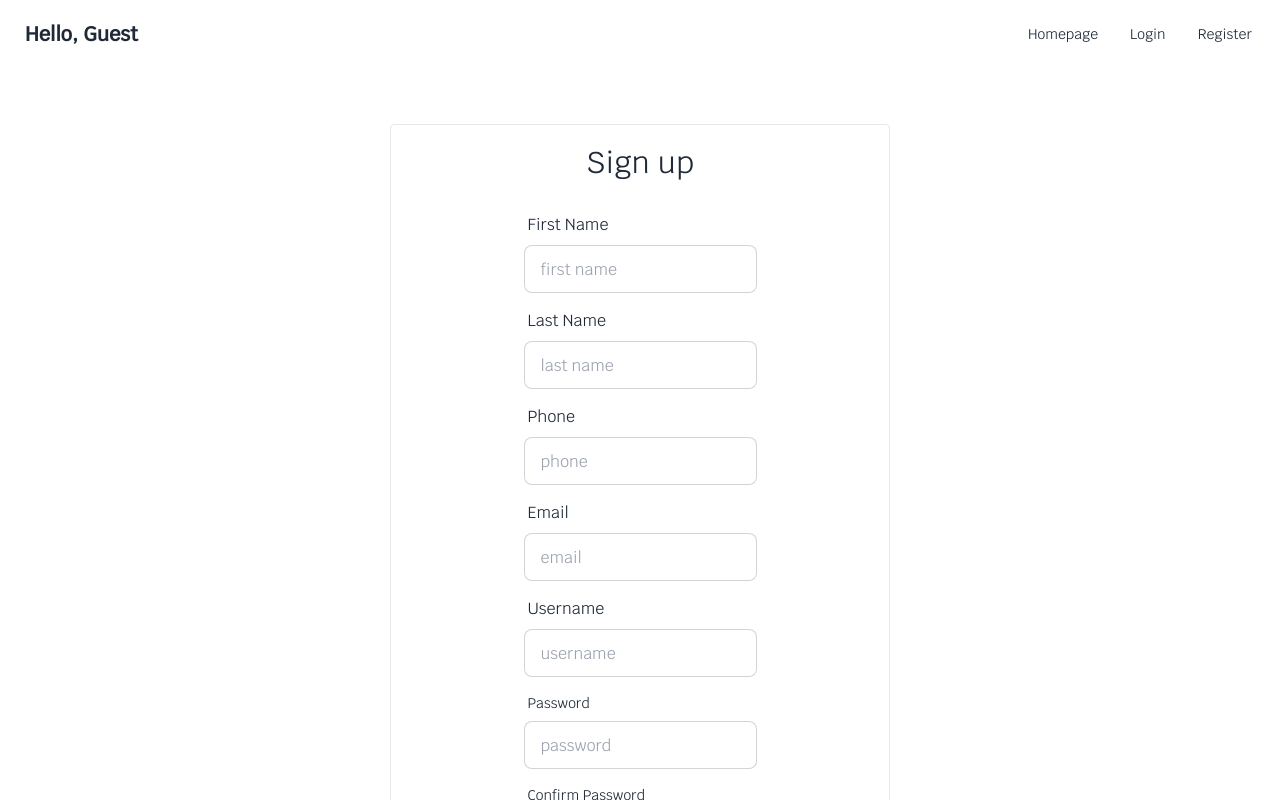
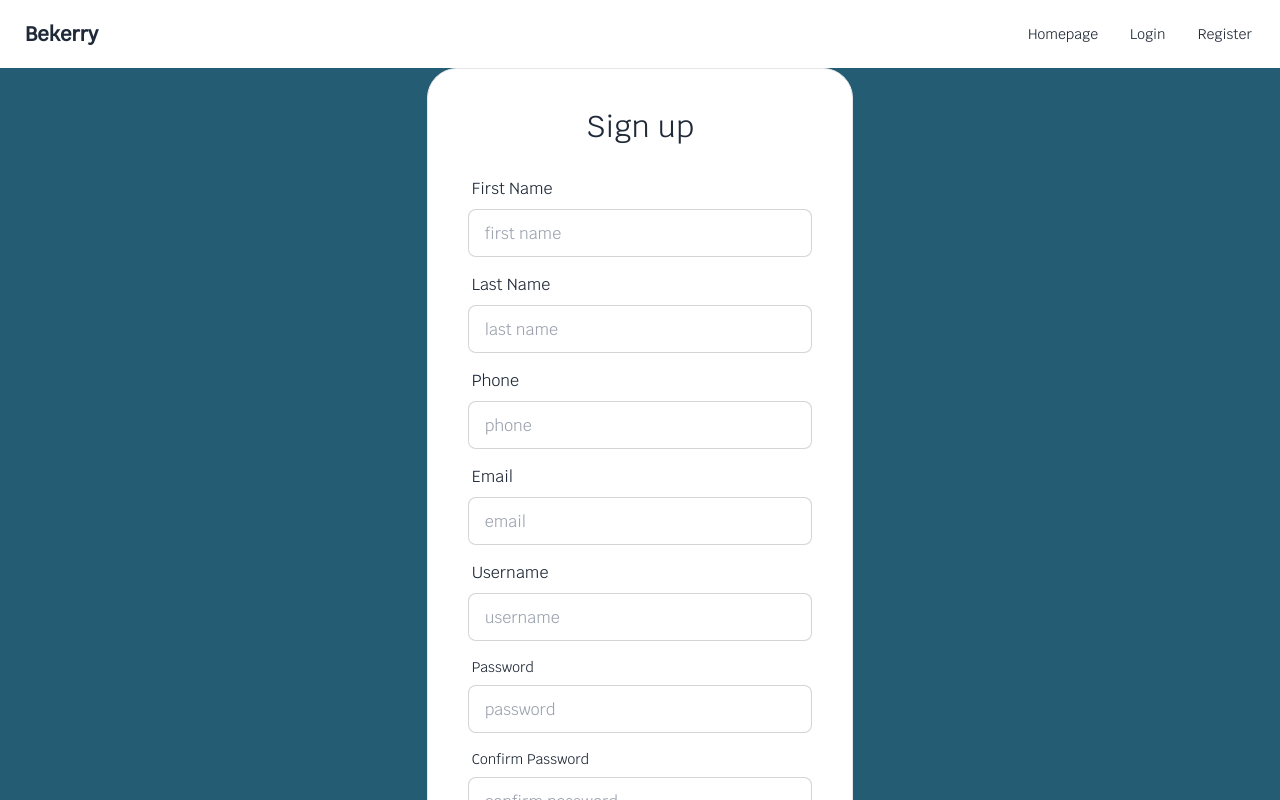
Before and after one commit to aomnau/front-end-bekery, a React (Vite) app: page /register in a window 1280 px wide. Shown: the top 800 px of the page. Built offline with nearby package versions, Linux system fonts and the light colour scheme.

Commit message:
first commit

```diff
--- a/src/layout/Header.jsx
+++ b/src/layout/Header.jsx
@@ -26,7 +26,7 @@ export default function Header() {
   return (
     <div className="navbar bg-base-100">
       <div className="flex-1">
-        <a className="btn btn-ghost text-xl">Hello, {user?.id ? user.username : 'Guest'}</a>
+        <a className="btn btn-ghost text-xl">Bekerry {user?.id ? user.username : ''}</a>
       </div>
       <div className="flex-none">
         <ul className="menu menu-horizontal px-1">
--- a/src/layout/LoginForm.jsx
+++ b/src/layout/LoginForm.jsx
@@ -32,9 +32,10 @@ export default function LoginForm() {
   }
 
   return (
-    <div className="p-5 border w-4/6 min-w-[500px] mx-auto rounded mt-5 ">
-      <div className="text-3xl mb-5">Please Login</div>
-      <form className="flex flex-col gap-2" onSubmit={hdlSubmit}>
+    <div style={{ backgroundColor: 'rgb(36,92,116)', minHeight: '100vh', display: 'flex', justifyContent: 'center', alignItems: 'center' }}>
+    <div className="p-10 border w-1/5 min-w-[100px]  mx-auto items-center bg-white " style={{ borderRadius: '30px' }} >
+      <div className="text-3xl mb-5 text-center">Login</div>
+      <form className="flex flex-col gap-2 justify-center items-center " onSubmit={hdlSubmit}>
         <label className="form-control w-full max-w-xs">
           <div className="label">
             <span className="label-text">username</span>
@@ -60,11 +61,9 @@ export default function LoginForm() {
             onChange={ hdlChange }
           />
         </label>
-
-        <div className="flex gap-5 ">
-          <button type="submit" className="btn btn-outline btn-info mt-7">Login</button>
-        </div>
+          <button type="submit" className="btn btn-outline text-sky-500 border-sky-500  mt-7 w-full max-w-xs hover:bg-sky-500 hover:border-sky-500 hover:text-white">Login</button>
       </form>
+    </div>
     </div>
   );
 }
--- a/src/layout/RegisterFrom.jsx
+++ b/src/layout/RegisterFrom.jsx
@@ -34,102 +34,104 @@ export default function RegisterForm() {
 }
 
     return (
-        <div className="p-5 border w-2/6 min-w-[500px] mx-auto rounded mt-14 flex flex-col items-center bg-white">
-            <div className="text-3xl mb-6">Sign up</div>
-            <form className="flex flex-col gap-2 " onSubmit={hdlSubmit}>
-            <label className="form-control w-full max-w-xs ">
+        <div style={{ backgroundColor: 'rgb(36,92,116)', minHeight: '100vh', display: 'flex', justifyContent: 'center', alignItems: 'center' }}>
+        <div className="p-10 border w-2/6 min-w-[100px] mx-auto    items-center bg-white " style={{ borderRadius: '30px' }} >
+            <div className="text-3xl mb-6 text-center" >Sign up</div>
+            <form className="flex flex-col gap-2 justify-center items-center" onSubmit={hdlSubmit}>
+            <label className="form-control w-full max-w-md ">
                     <div className="label">
                         <span label-text>First Name</span>
                     </div>
                     <input
                         type="text"
                         placeholder="first name"
-                        className="input input-bordered w-full max-w-xs"
+                        className="input input-bordered w-full "
                         name="firstName"
                         value={input.firstName}
                         onChange={hdlChange}
                     />
                 </label>
-            <label className="form-control w-full max-w-xs flex flex-1">
+            <label className="form-control w-full max-w-md ">
                     <div className="label">
                         <span label-text>Last Name</span>
                     </div>
                     <input
                         type="text"
                         placeholder="last name"
-                        className="input input-bordered w-full max-w-xs"
+                        className="input input-bordered w-full "
                         name="lastName"
                         value={input.lastName}
                         onChange={hdlChange}
                     />
                 </label>
-                <label className="form-control w-full max-w-xs">
+                <label className="form-control w-full max-w-md">
                     <div className="label">
                         <span label-text>Phone</span>
                     </div>
                     <input
                         type="number"
                         placeholder="phone"
-                        className="input input-bordered w-full max-w-xs"
+                        className="input input-bordered w-full "
                         name="phone"
                         value={input.phone}
                         onChange={hdlChange}
                     />
                 </label>
-                <label className="form-control w-full max-w-xs">
+                <label className="form-control w-full max-w-md">
                     <div className="label">
                         <span label-text>Email</span>
                     </div>
                     <input
                         type="email"
                         placeholder="email"
-                        className="input input-bordered w-full max-w-xs"
+                        className="input input-bordered w-full "
                         name="email"
                         value={input.email}
                         onChange={hdlChange}
                     />
                 </label>
-                <label className="form-control w-full max-w-xs">
+                <label className="form-control w-full max-w-md">
                     <div className="label">
                         <span label-text>Username</span>
                     </div>
                     <input
                         type="text"
                         placeholder="username"
-                        className="input input-bordered w-full max-w-xs"
+                        className="input input-bordered w-full "
                         name="username"
                         value={input.username}
                         onChange={hdlChange}
                     />
                 </label>
-                <label className="form-controll w-full max-w-xs">
+                <label className="form-controll w-full max-w-md">
                     <div className="label">
                         <span className="label-text">Password</span>
                     </div>
                     <input
                         type="password"
                         placeholder="password"
-                        className="input input-bordered w-full max-w-xs"
+                        className="input input-bordered w-full "
                         name="password"
                         value={input.password}
                         onChange={hdlChange}
                     />
                 </label>
-                <label className="form-controll w-full max-w-xs">
+                <label className="form-controll w-full max-w-md">
                     <div className="label">
                         <span className="label-text">Confirm Password</span>
                     </div>
                     <input
                         type="password"
                         placeholder="confirm password"
-                        className="input input-bordered w-full max-w-xs"
+                        className="input input-bordered w-full "
                         name="confirmPassword"
                         value={input.confirmPassword}
                         onChange={hdlChange}
                     />
                 </label>
-                <button type="submit" className="btn btn-outline btn-info mt-7 w-full max-w-xs">Sign up</button>
+                <button type="submit" className="btn btn-outline text-sky-500 border-sky-500  mt-7 w-full max-w-md hover:bg-sky-500 hover:border-sky-500 hover:text-white">Sign up</button>
             </form>
+        </div>
         </div>
     )
 }
```
